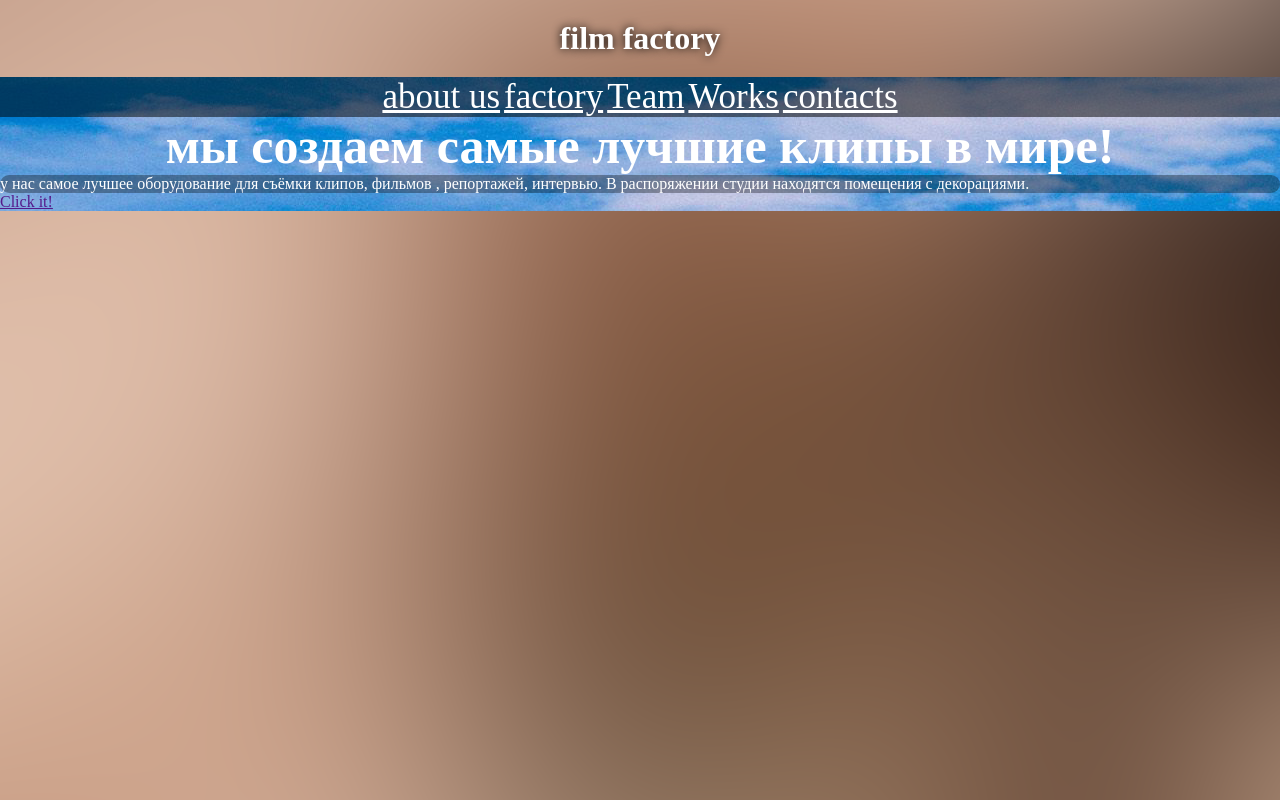
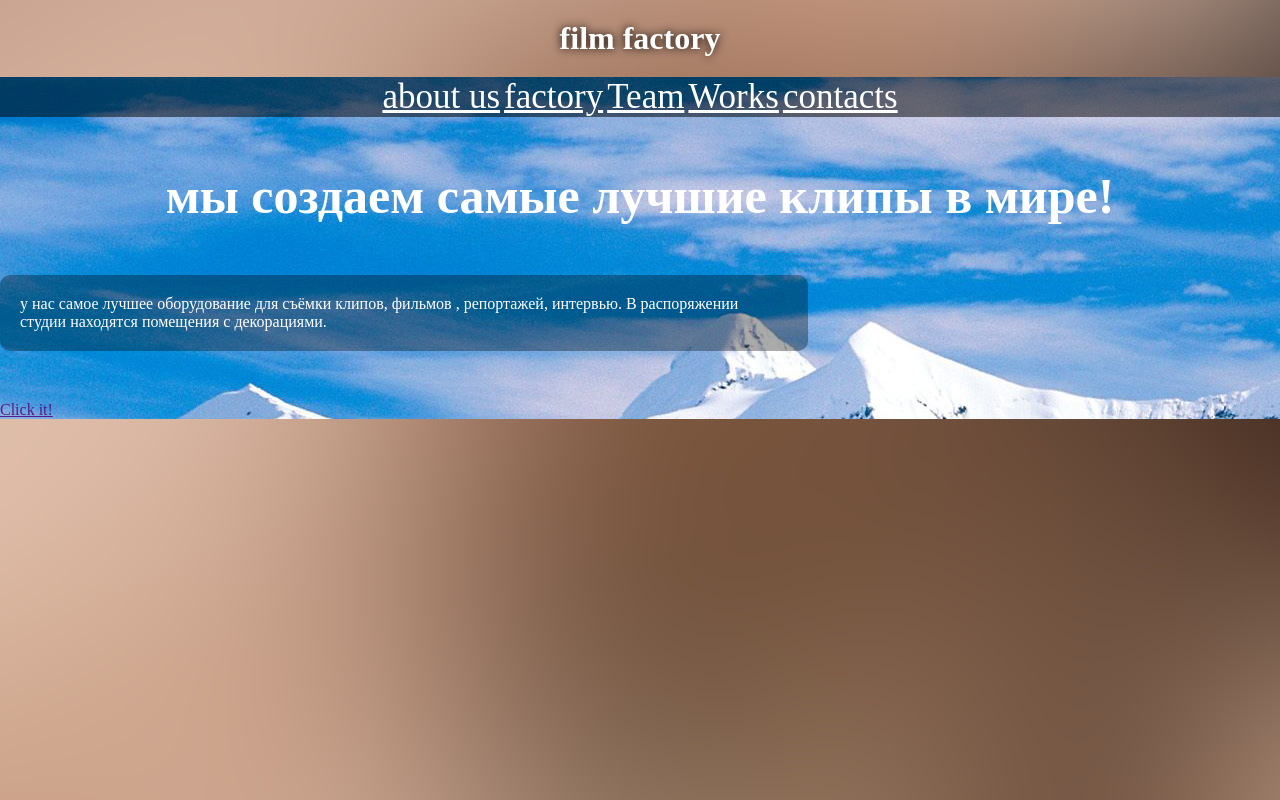
Before and after one commit to McNikita/landing, a plain HTML site: page index.html in a window 1280 px wide. Drawn offline with Linux system fonts and the light colour scheme.

Commit message:
Add files via upload

```diff
--- a/style.css
+++ b/style.css
@@ -24,6 +24,7 @@ h3{
     color: white;
     font-size: 50px;
     text-align: center;
+    margin-top: 50px;
 }
  .menu{
      text-align: center;
@@ -33,4 +34,9 @@ p{
     background-color: rgba(0, 0, 0, 0.329);
    color: white;
    border-radius: 10px;
+   width: 60%;
+   padding: 20px;
+   margin-top: 50px;
+   margin-bottom: 50px;
+
 }
```
